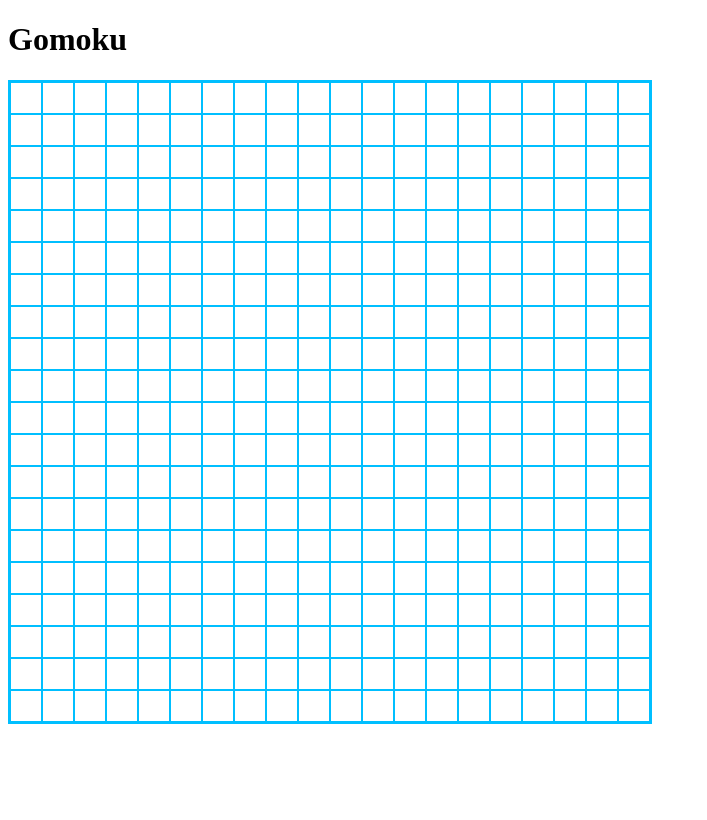
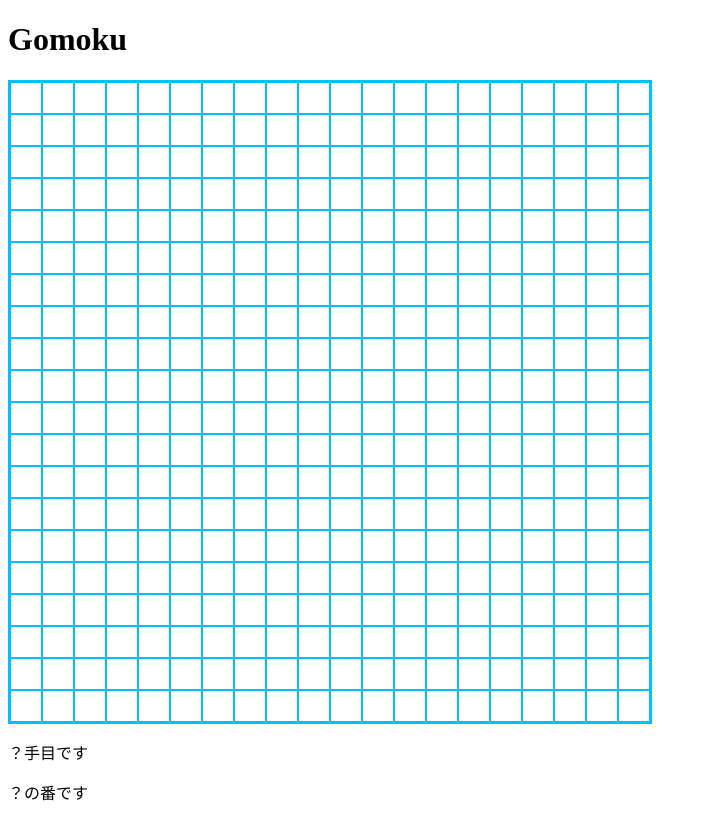
Before and after one commit to azureleaf/gomoku-vue, a Vue app: page / in a window 1280 px wide. Shown: the whole page, without its empty margins (0-707 px from the left). Built offline with nearby package versions, Linux system fonts and the light colour scheme.

Commit message:
chores: Create scaffold file for the game status panel

```diff
--- a/src/App.vue
+++ b/src/App.vue
@@ -2,16 +2,19 @@
   <div id="app">
     <h1>{{ title }}</h1>
     <Board :boardHeight="boardHeight" :boardWidth="boardWidth"></Board>
+    <Panel></Panel>
   </div>
 </template>
 
 <script>
 import Board from "./components/Board";
+import Panel from "./components/Panel";
 
 export default {
   name: "App",
   components: {
-    Board
+    Board,
+    Panel
   },
   data: function() {
     return {
--- /dev/null
+++ b/src/components/Panel.vue
@@ -0,0 +1,25 @@
+<template>
+  <div class="panel">
+    <p>？手目です</p>
+    <p>？の番です</p>
+  </div>
+</template>
+<script>
+export default {
+  name: "Panel",
+  props: {
+    boardHeight: Number,
+    boardWidth: Number
+  },
+  data() {
+    return {};
+  }
+};
+</script>
+<style scoped lang="stylus">
+div.board
+  display inline-block
+  margin 0
+  padding 0
+  border solid 2px deepskyblue
+</style>
```
